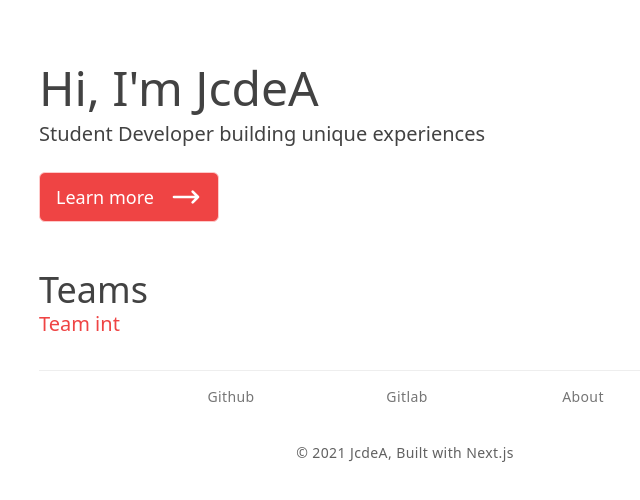
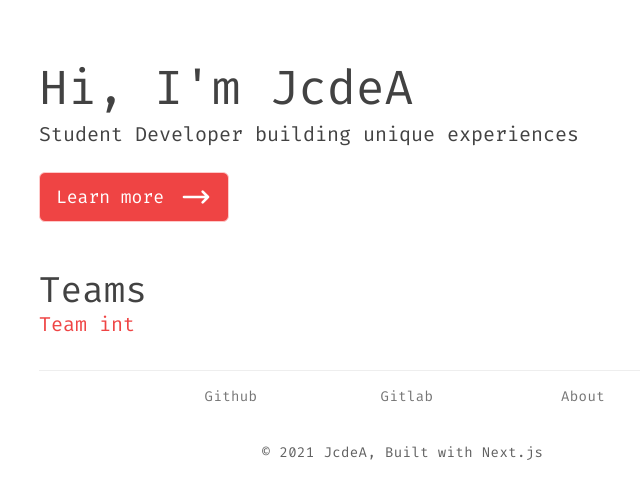
Before and after one commit to iojcde/jcde.xyz, a Next.js app: page / in a window 1280 px wide. Shown: the top 500 px of the page, without its empty margins (233-873 px from the left). Built offline with nearby package versions, Linux system fonts and the light colour scheme; what @tailwindcss/typography would draw is missing.

Commit message:
feat: switch font to fira code

```diff
--- a/components/layout.tsx
+++ b/components/layout.tsx
@@ -12,7 +12,7 @@ const Layout: React.FC = ({ children }: LayoutProps) => {
   return (
     <>
       <SEO />
-      <div className="font-d2coding z-10 w-screen px-4 dark:bg-gray-900 transition-colors duration-200 max-w-3xl mx-auto">
+      <div className="font-mono z-10 w-screen px-4 dark:bg-gray-900 transition-colors duration-200 max-w-3xl mx-auto">
         {notHome && (
           <div className="mt-2">
             <Link href="/">
--- a/styles/global.css
+++ b/styles/global.css
@@ -3,7 +3,15 @@
 @tailwind components;
 @tailwind utilities;
 
-
+/* fira-code-regular - latin */
+@font-face {
+  font-family: 'Fira Code';
+  font-style: normal;
+  font-weight: 400;
+  src: local(''),
+       url('/static/fonts/fira-code-v10-latin-regular.woff2') format('woff2'), /* Chrome 26+, Opera 23+, Firefox 39+ */
+       url('/static/fonts/fira-code-v10-latin-regular.woff') format('woff'); /* Chrome 6+, Firefox 3.6+, IE 9+, Safari 5.1+ */
+}
 
 @keyframes blink {
   0% { opacity: 1; }
--- a/tailwind.config.js
+++ b/tailwind.config.js
@@ -7,7 +7,7 @@ module.exports = {
   separator: ':',
   theme: {
     fontFamily: {
-      'mono': [' Andalé Mono', 'monospace']
+      'mono': ['Fira Code', 'monospace']
     },
     container: {
       center: true
```
Also changed, not shown: public/static/fonts/fira-code-v10-latin-regular.woff (added), public/static/fonts/fira-code-v10-latin-regular.woff2 (added).
